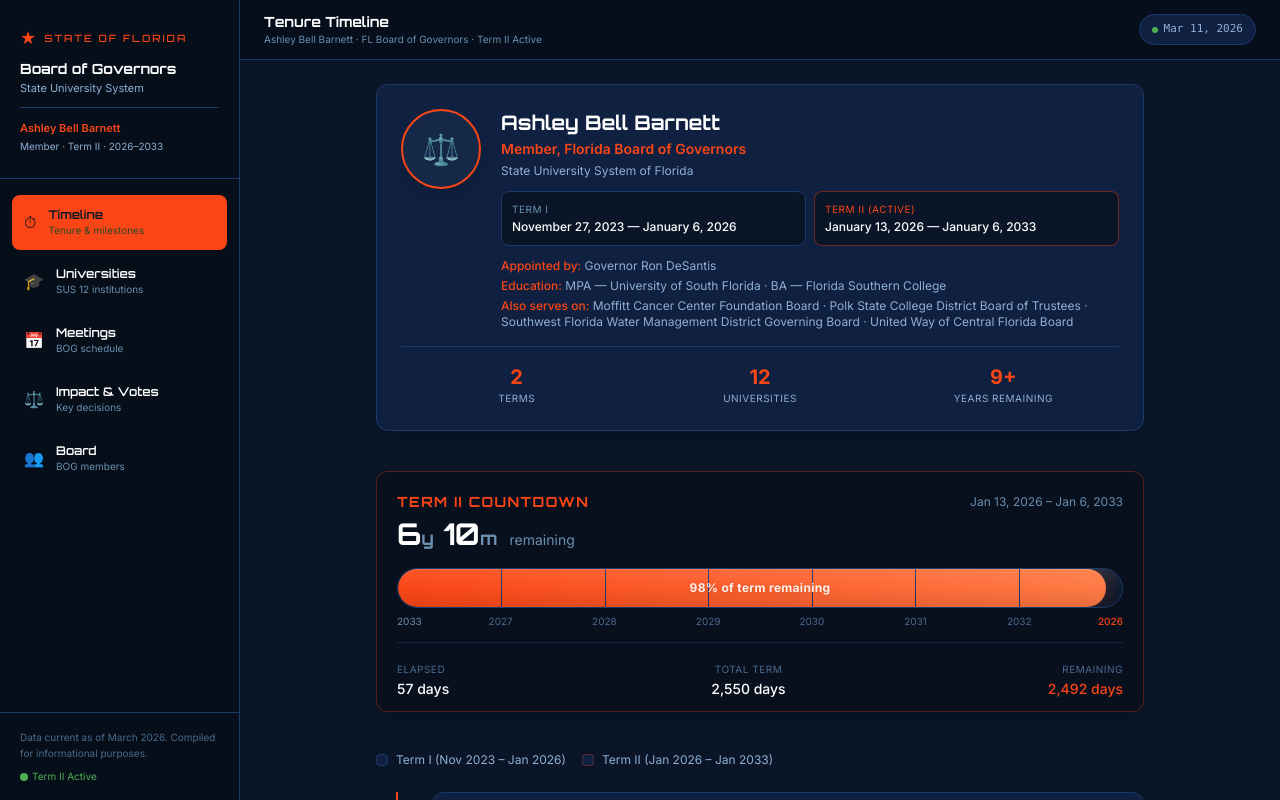
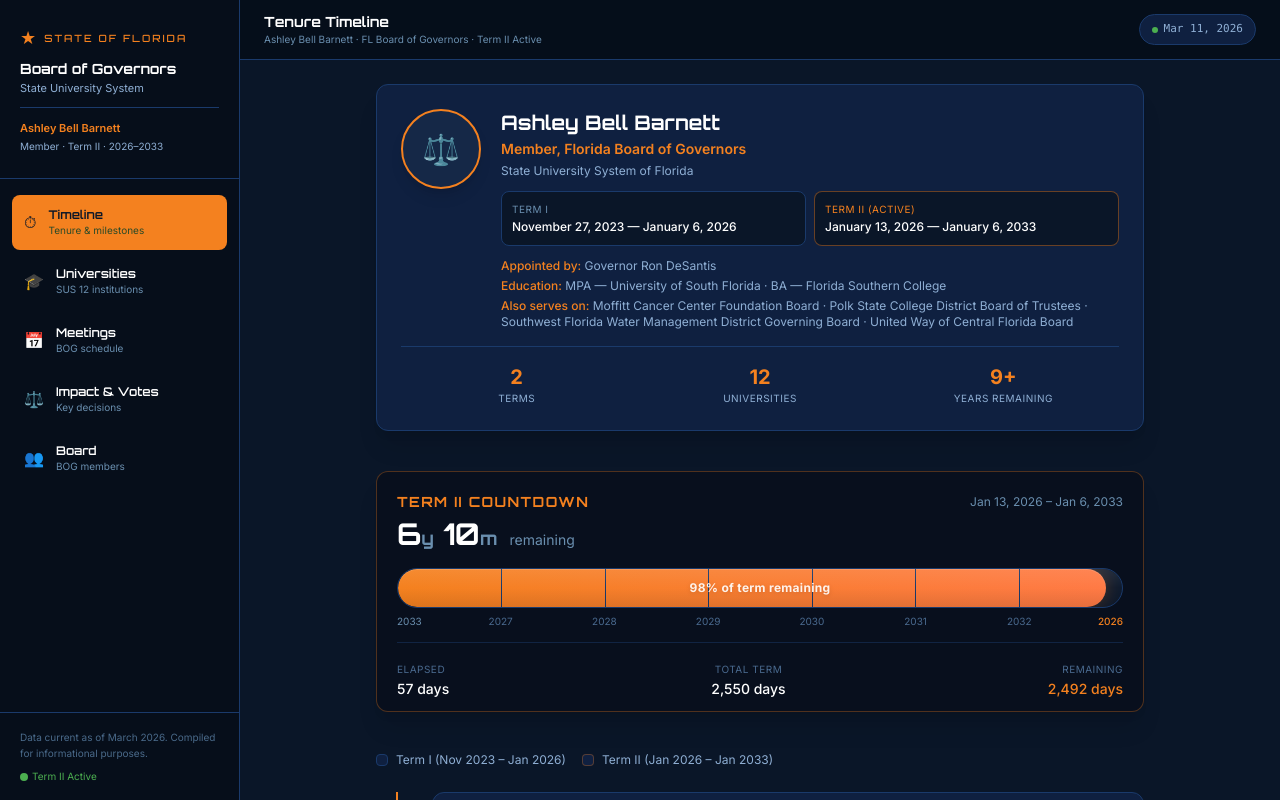
Before and after one commit to wesbenterprise/governor-bell-barnett, a Next.js app: page / in a window 1280 px wide. Shown: the top 800 px of the page. Built offline with nearby package versions, Linux system fonts and the light colour scheme.

Commit message:
Shift accent from red-orange (#FA4616) to true orange (#F4811F)

```diff
--- a/app/components/Sidebar.tsx
+++ b/app/components/Sidebar.tsx
@@ -63,7 +63,7 @@
           State University System
         </p>
         <div className="mt-3 pt-3 border-t border-[#1a3a6b]">
-          <p className="text-[11px] text-[#FA4616] font-semibold">Ashley Bell Barnett</p>
+          <p className="text-[11px] text-[#F4811F] font-semibold">Ashley Bell Barnett</p>
           <p className="text-[10px] text-[#8fafd4] mt-0.5">Member · Term II · 2026–2033</p>
         </div>
       </div>
@@ -78,7 +78,7 @@
               onClick={() => handleSelect(item.id)}
               className={`w-full flex items-center gap-3 px-3 py-3 rounded-lg text-left transition-all duration-150 group ${
                 isActive
-                  ? "bg-[#FA4616] text-[#0a1628]"
+                  ? "bg-[#F4811F] text-[#0a1628]"
                   : "text-[#c8d9f0] hover:bg-[#152847] hover:text-white"
               }`}
             >
--- a/app/components/TermCountdown.tsx
+++ b/app/components/TermCountdown.tsx
@@ -19,11 +19,11 @@
   const elapsedDays = Math.floor(elapsedMs / (1000 * 60 * 60 * 24));
 
   return (
-    <div className="mb-10 rounded-xl border border-[#FA4616]/30 bg-[#080f1d] overflow-hidden shadow-xl">
+    <div className="mb-10 rounded-xl border border-[#F4811F]/30 bg-[#080f1d] overflow-hidden shadow-xl">
       <div className="px-5 pt-5 pb-3">
         <div className="flex items-center justify-between mb-1">
           <h3
-            className="text-sm font-bold text-[#FA4616] uppercase tracking-widest"
+            className="text-sm font-bold text-[#F4811F] uppercase tracking-widest"
             style={{ fontFamily: "var(--font-orbitron-var), Orbitron, sans-serif" }}
           >
             TERM II COUNTDOWN
@@ -54,8 +54,8 @@
             className="absolute inset-y-0 left-0 rounded-full transition-all duration-1000"
             style={{
               width: `${pctRemaining * 100}%`,
-              background: `linear-gradient(90deg, #FA4616, #FF7A45)`,
-              boxShadow: "0 0 20px rgba(250, 70, 22, 0.3), inset 0 1px 0 rgba(255,255,255,0.15)",
+              background: `linear-gradient(90deg, #F4811F, #FF7A45)`,
+              boxShadow: "0 0 20px rgba(244, 129, 31, 0.3), inset 0 1px 0 rgba(255,255,255,0.15)",
             }}
           />
 
@@ -102,7 +102,7 @@
               </span>
             );
           })}
-          <span className="absolute right-0 text-[10px] text-[#FA4616] font-medium">2026</span>
+          <span className="absolute right-0 text-[10px] text-[#F4811F] font-medium">2026</span>
         </div>
 
         {/* Stats row */}
@@ -117,7 +117,7 @@
           </div>
           <div className="text-right">
             <span className="text-[10px] uppercase tracking-wider text-[#4a6a8f]">Remaining</span>
-            <p className="text-sm text-[#FA4616] font-medium">{Math.round(totalDays).toLocaleString()} days</p>
+            <p className="text-sm text-[#F4811F] font-medium">{Math.round(totalDays).toLocaleString()} days</p>
           </div>
         </div>
       </div>
--- a/app/components/Timeline.tsx
+++ b/app/components/Timeline.tsx
@@ -52,7 +52,7 @@
       <div className="mb-10 p-6 rounded-xl border border-[#1a3a6b] bg-[#0f2040] shadow-xl">
         <div className="flex flex-col sm:flex-row gap-5 items-start">
           {/* Avatar placeholder */}
-          <div className="flex-shrink-0 w-20 h-20 rounded-full bg-[#152847] border-2 border-[#FA4616] flex items-center justify-center text-3xl shadow-lg">
+          <div className="flex-shrink-0 w-20 h-20 rounded-full bg-[#152847] border-2 border-[#F4811F] flex items-center justify-center text-3xl shadow-lg">
             ⚖️
           </div>
           <div className="flex-1">
@@ -62,7 +62,7 @@
             >
               {bio.name}
             </h2>
-            <p className="text-[#FA4616] font-semibold text-sm mb-1">{bio.title}</p>
+            <p className="text-[#F4811F] font-semibold text-sm mb-1">{bio.title}</p>
             <p className="text-[#8fafd4] text-xs mb-3">{bio.subtitle}</p>
 
             <div className="grid grid-cols-1 sm:grid-cols-2 gap-2 mb-3">
@@ -72,8 +72,8 @@
                   {bio.term1.start} — {bio.term1.end}
                 </p>
               </div>
-              <div className="bg-[#0a1628] rounded-lg p-2.5 border border-[#FA4616]/40">
-                <p className="text-[10px] text-[#FA4616] uppercase tracking-wider mb-0.5">
+              <div className="bg-[#0a1628] rounded-lg p-2.5 border border-[#F4811F]/40">
+                <p className="text-[10px] text-[#F4811F] uppercase tracking-wider mb-0.5">
                   Term II (Active)
                 </p>
                 <p className="text-xs text-white font-medium">
@@ -83,15 +83,15 @@
             </div>
 
             <p className="text-xs text-[#8fafd4] mb-1">
-              <span className="text-[#FA4616] font-medium">Appointed by:</span>{" "}
+              <span className="text-[#F4811F] font-medium">Appointed by:</span>{" "}
               {bio.appointedBy}
             </p>
             <p className="text-xs text-[#8fafd4] mb-1">
-              <span className="text-[#FA4616] font-medium">Education:</span>{" "}
+              <span className="text-[#F4811F] font-medium">Education:</span>{" "}
               {bio.education.join(" · ")}
             </p>
             <p className="text-xs text-[#8fafd4]">
-              <span className="text-[#FA4616] font-medium">Also serves on:</span>{" "}
+              <span className="text-[#F4811F] font-medium">Also serves on:</span>{" "}
               {bio.boards.join(" · ")}
             </p>
           </div>
@@ -100,15 +100,15 @@
         {/* Stats bar */}
         <div className="mt-4 pt-4 border-t border-[#1a3a6b] grid grid-cols-3 gap-3 text-center">
           <div>
-            <p className="text-xl font-bold text-[#FA4616]">2</p>
+            <p className="text-xl font-bold text-[#F4811F]">2</p>
             <p className="text-[10px] text-[#8fafd4] uppercase tracking-wider">Terms</p>
           </div>
           <div>
-            <p className="text-xl font-bold text-[#FA4616]">12</p>
+            <p className="text-xl font-bold text-[#F4811F]">12</p>
             <p className="text-[10px] text-[#8fafd4] uppercase tracking-wider">Universities</p>
           </div>
           <div>
-            <p className="text-xl font-bold text-[#FA4616]">9+</p>
+            <p className="text-xl font-bold text-[#F4811F]">9+</p>
             <p className="text-[10px] text-[#8fafd4] uppercase tracking-wider">Years Remaining</p>
           </div>
         </div>
@@ -124,7 +124,7 @@
           <span className="text-[#8fafd4]">Term I (Nov 2023 – Jan 2026)</span>
         </div>
         <div className="flex items-center gap-2">
-          <div className="w-3 h-3 rounded bg-[#102040] border border-[#FA4616]/30"></div>
+          <div className="w-3 h-3 rounded bg-[#102040] border border-[#F4811F]/30"></div>
           <span className="text-[#8fafd4]">Term II (Jan 2026 – Jan 2033)</span>
         </div>
       </div>
@@ -132,7 +132,7 @@
       {/* Timeline */}
       <div className="relative">
         {/* Vertical line */}
-        <div className="absolute left-5 top-0 bottom-0 w-0.5 bg-gradient-to-b from-[#FA4616] via-[#1a3a6b] to-[#FA4616]/30"></div>
+        <div className="absolute left-5 top-0 bottom-0 w-0.5 bg-gradient-to-b from-[#F4811F] via-[#1a3a6b] to-[#F4811F]/30"></div>
 
         <div className="space-y-0">
           {allSorted.map((m, idx) => {
@@ -169,7 +169,7 @@
                         : m.significance === "historic"
                         ? "bg-red-500 border-red-300"
                         : m.significance === "major"
-                        ? "bg-[#FA4616] border-[#fb6b41]"
+                        ? "bg-[#F4811F] border-[#fb6b41]"
                         : "bg-[#1a3a6b] border-[#2a5a8b]"
                     } ${isFuture ? "opacity-50" : ""}`}
                   ></div>
@@ -181,7 +181,7 @@
                         m.isFeatured
                           ? "bg-[#1a0808] border-red-600 shadow-[0_0_24px_rgba(220,38,38,0.25)]"
                           : m.term === 2
-                          ? "bg-[#0d1f38] border-[#FA4616]/25 hover:border-[#FA4616]/50"
+                          ? "bg-[#0d1f38] border-[#F4811F]/25 hover:border-[#F4811F]/50"
                           : "bg-[#0f2040] border-[#1a3a6b] hover:border-[#2a5a8b]"
                       } ${isFuture ? "opacity-60" : ""}`}
                     >
@@ -189,7 +189,7 @@
                         <div>
                           <span className="text-[11px] text-[#6a8faf] font-mono">{m.date}</span>
                           {m.term === 2 && (
-                            <span className="ml-2 text-[10px] px-1.5 py-0.5 rounded bg-[#FA4616]/10 text-[#FA4616] border border-[#FA4616]/30 font-medium">
+                            <span className="ml-2 text-[10px] px-1.5 py-0.5 rounded bg-[#F4811F]/10 text-[#F4811F] border border-[#F4811F]/30 font-medium">
                               TERM II
                             </span>
                           )}
@@ -225,7 +225,7 @@
                                   ? "bg-red-900/50 text-red-300 border border-red-700"
                                   : m.voteOutcome === "Board Action"
                                   ? "bg-[#0a1628] text-[#6a8faf] border border-[#1a3a6b]"
-                                  : "bg-[#0a1628] text-[#FA4616] border border-[#FA4616]/40"
+                                  : "bg-[#0a1628] text-[#F4811F] border border-[#F4811F]/40"
                               }`}
                             >
                               <span>📊</span>
--- a/app/globals.css
+++ b/app/globals.css
@@ -5,7 +5,7 @@
   --color-navy-card: #0f2040;
   --color-navy-border: #1a3a6b;
   --color-navy-hover: #152847;
-  --color-gold: #FA4616;
+  --color-gold: #F4811F;
   --color-gold-light: #fb6b41;
   --color-gold-dark: #c73a12;
   --font-sans: var(--font-inter-var), Inter, ui-sans-serif, system-ui, sans-serif;
@@ -25,6 +25,6 @@
   background: #0a1628;
 }
 ::-webkit-scrollbar-thumb {
-  background: #FA4616;
+  background: #F4811F;
   border-radius: 3px;
 }
```
Also changed, not shown: app/components/Board.tsx (+7 -7 lines), app/components/ImpactVotes.tsx (+5 -5 lines).
